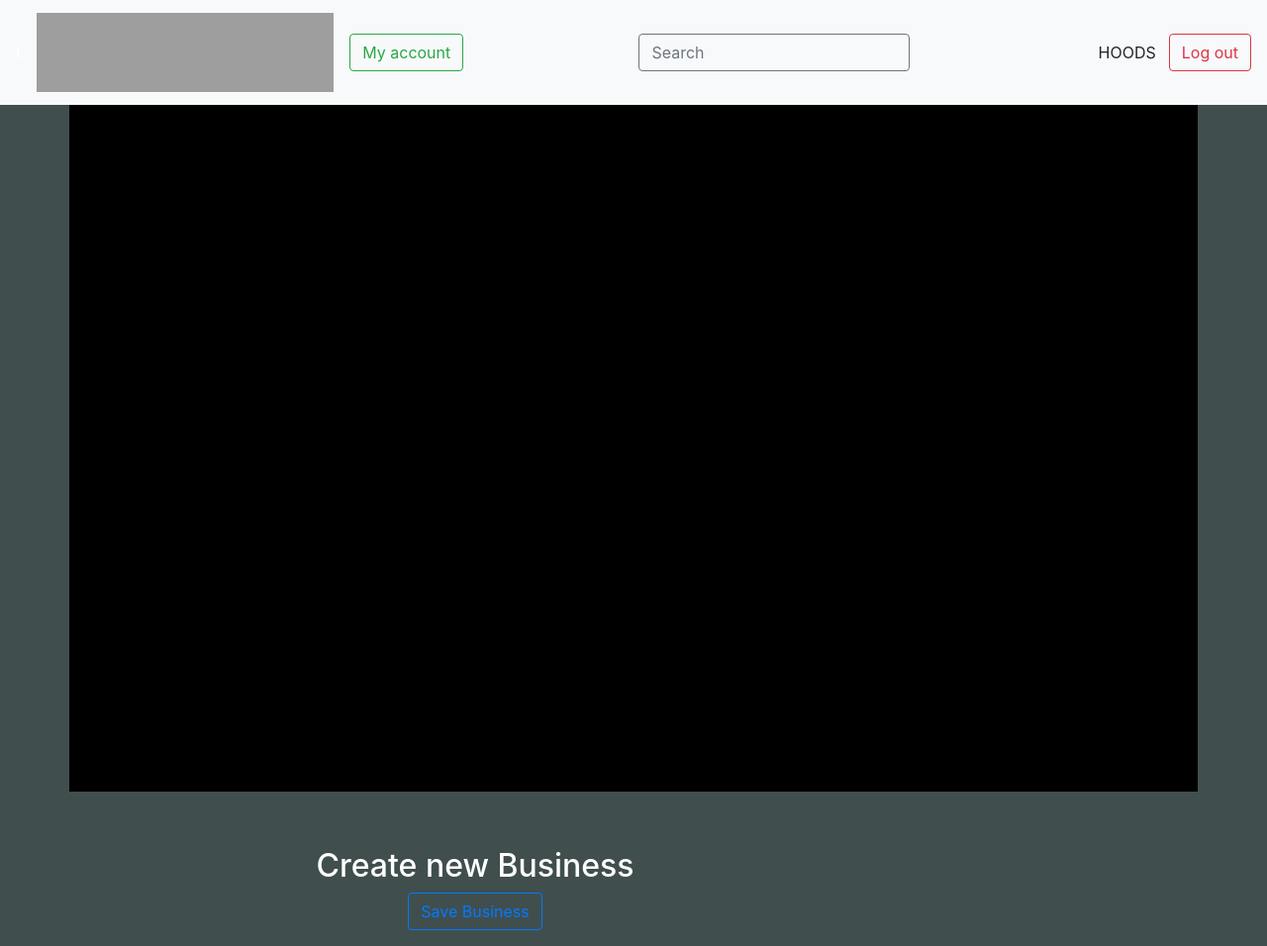
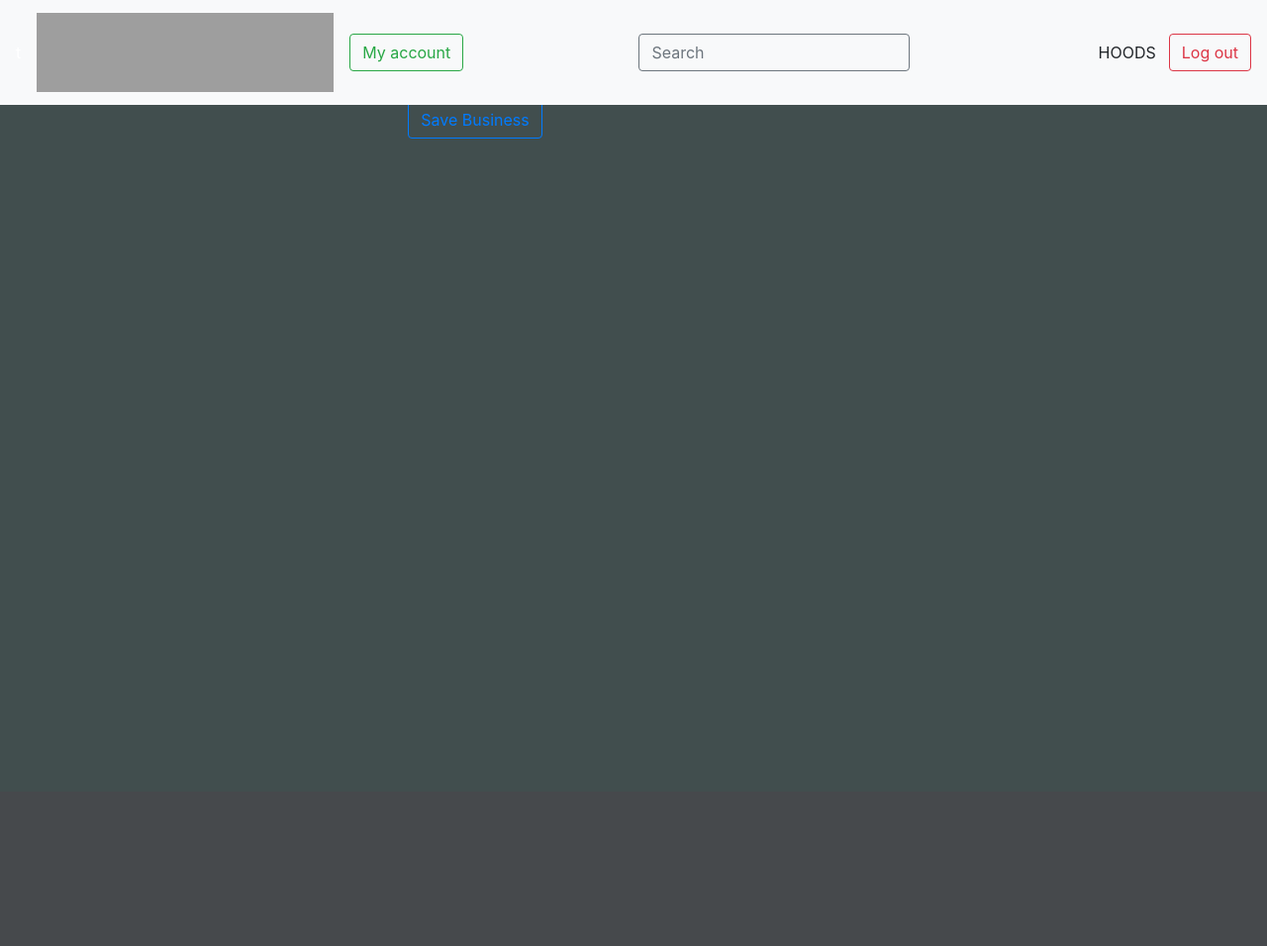
Before and after one commit to Alampulo/mtaani-.com, a Django app: template hoods/templates/newbiz.html in a window 1280 px wide. Shown: the whole page at 99% size. After the commit the page ends 140 px from the top, so only its background shows below. Run offline with Django 3.2, Linux system fonts and the light colour scheme; the template is opened without the code that fills it, so the values that code supplies are empty; some libraries are stand-ins or nearby versions; grey boxes are pictures that could not be loaded.

Commit message:
deploy heroku

```diff
--- a/hoods/templates/base.html
+++ b/hoods/templates/base.html
@@ -1,4 +1,3 @@
-<div class="container"  style="background-color: black;width: 100%; height: 100%;"></div>
 {% load bootstrap4 %}
 {% load staticfiles %}
 <!DOCTYPE html>
@@ -44,6 +43,5 @@
     <script src="{% static 'js/navigation.js' %}"></script>
     {% bootstrap_javascript %}
   {% endblock %}
-</div>
 </body>
 </html>
--- a/requirements.txt
+++ b/requirements.txt
@@ -1,8 +1,11 @@
-gunicorn
+confusable-homoglyphs==3.2.0
 dj-database-url==0.5.0
 Django==1.11
 django-bootstrap4==0.0.6
 django-heroku==0.3.1
+django-registration==2.4.1
+gunicorn==19.9.0
+Pillow==5.3.0
 psycopg2==2.7.5
 python-decouple==3.1
 pytz==2018.5
```
